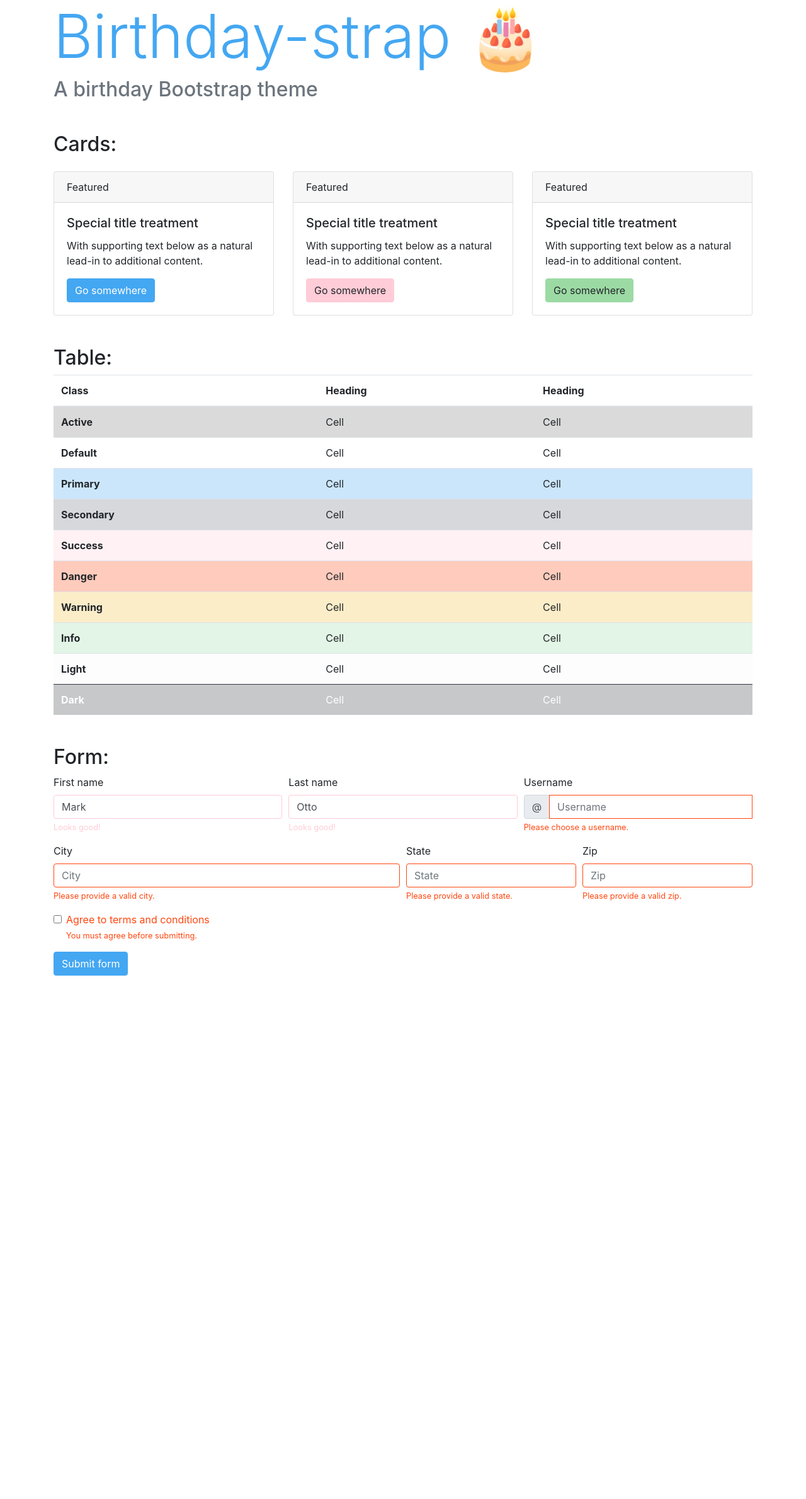
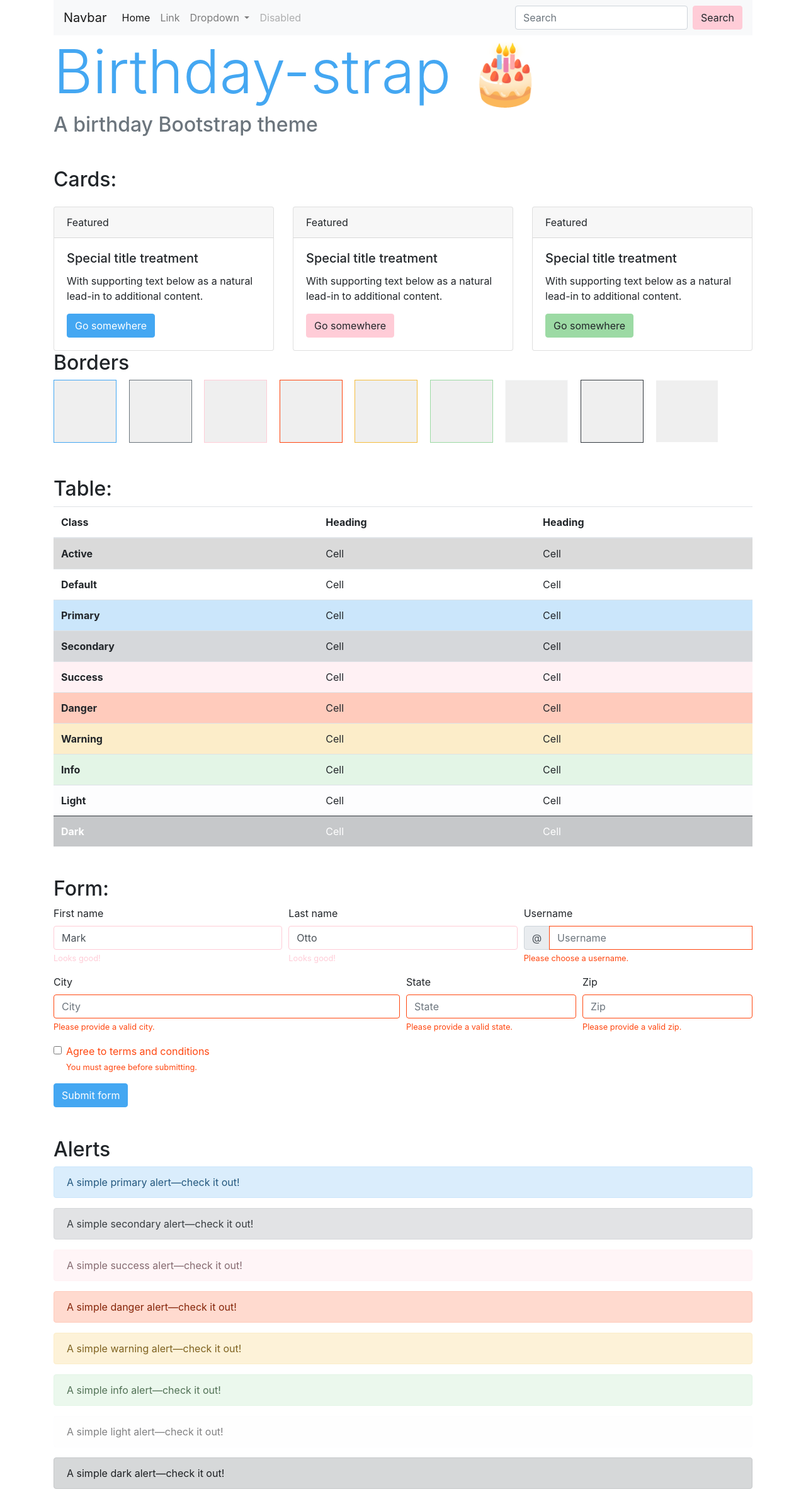
Before and after one commit to bmizepatterson/birthday-strap, a website: page index.html in a window 1280 px wide. Shown: the whole page at 63% size. Before the commit the page ends 1549 px from the top, so only its background shows below. Drawn offline with nearby package versions, Linux system fonts and the light colour scheme.

Commit message:
Add border example

```diff
--- a/index.html
+++ b/index.html
@@ -7,6 +7,42 @@
     <title>🎂Birthday-strap</title>
 </head>
 <body class="container">
+    <nav class="navbar navbar-expand-lg navbar-light bg-light">
+  <a class="navbar-brand" href="#">Navbar</a>
+  <button class="navbar-toggler" type="button" data-toggle="collapse" data-target="#navbarSupportedContent" aria-controls="navbarSupportedContent" aria-expanded="false" aria-label="Toggle navigation">
+    <span class="navbar-toggler-icon"></span>
+  </button>
+
+  <div class="collapse navbar-collapse" id="navbarSupportedContent">
+    <ul class="navbar-nav mr-auto">
+      <li class="nav-item active">
+        <a class="nav-link" href="#">Home <span class="sr-only">(current)</span></a>
+      </li>
+      <li class="nav-item">
+        <a class="nav-link" href="#">Link</a>
+      </li>
+      <li class="nav-item dropdown">
+        <a class="nav-link dropdown-toggle" href="#" id="navbarDropdown" role="button" data-toggle="dropdown" aria-haspopup="true" aria-expanded="false">
+          Dropdown
+        </a>
+        <div class="dropdown-menu" aria-labelledby="navbarDropdown">
+          <a class="dropdown-item" href="#">Action</a>
+          <a class="dropdown-item" href="#">Another action</a>
+          <div class="dropdown-divider"></div>
+          <a class="dropdown-item" href="#">Something else here</a>
+        </div>
+      </li>
+      <li class="nav-item">
+        <a class="nav-link disabled" href="#">Disabled</a>
+      </li>
+    </ul>
+    <form class="form-inline my-2 my-lg-0">
+      <input class="form-control mr-sm-2" type="search" placeholder="Search" aria-label="Search">
+      <button class="btn btn-success my-2 my-sm-0" type="submit">Search</button>
+    </form>
+  </div>
+</nav>
+
     <h1 class="display-1 text-primary">Birthday-strap&nbsp;🎂</h1>
     <h2 class="text-muted">A birthday Bootstrap theme</h2>
 
@@ -49,6 +85,19 @@
                 </div>
             </div>
         </div>
+    </div>
+
+    <h2 class="m5-5">Borders</h2>
+    <div class="border-example">
+        <span class="border border-primary"></span>
+        <span class="border border-secondary"></span>
+        <span class="border border-success"></span>
+        <span class="border border-danger"></span>
+        <span class="border border-warning"></span>
+        <span class="border border-info"></span>
+        <span class="border border-light"></span>
+        <span class="border border-dark"></span>
+        <span class="border border-white"></span>
     </div>
 
     <!-- table -->
@@ -185,6 +234,32 @@
         <button class="btn btn-primary" type="submit">Submit form</button>
     </form>
 
+    <h2 class="mt-5">Alerts</h2>
+    <div class="alert alert-primary" role="alert">
+      A simple primary alert—check it out!
+    </div>
+    <div class="alert alert-secondary" role="alert">
+      A simple secondary alert—check it out!
+    </div>
+    <div class="alert alert-success" role="alert">
+      A simple success alert—check it out!
+    </div>
+    <div class="alert alert-danger" role="alert">
+      A simple danger alert—check it out!
+    </div>
+    <div class="alert alert-warning" role="alert">
+      A simple warning alert—check it out!
+    </div>
+    <div class="alert alert-info" role="alert">
+      A simple info alert—check it out!
+    </div>
+    <div class="alert alert-light" role="alert">
+      A simple light alert—check it out!
+    </div>
+    <div class="alert alert-dark" role="alert">
+      A simple dark alert—check it out!
+    </div>
+
     <script src="https://code.jquery.com/jquery-3.3.1.slim.min.js" integrity="sha384-q8i/X+965DzO0rT7abK41JStQIAqVgRVzpbzo5smXKp4YfRvH+8abtTE1Pi6jizo" crossorigin="anonymous"></script>
     <script src="https://cdnjs.cloudflare.com/ajax/libs/popper.js/1.14.3/umd/popper.min.js" integrity="sha384-ZMP7rVo3mIykV+2+9J3UJ46jBk0WLaUAdn689aCwoqbBJiSnjAK/l8WvCWPIPm49" crossorigin="anonymous"></script>
     <script src="https://stackpath.bootstrapcdn.com/bootstrap/4.1.3/js/bootstrap.min.js" integrity="sha384-ChfqqxuZUCnJSK3+MXmPNIyE6ZbWh2IMqE241rYiqJxyMiZ6OW/JmZQ5stwEULTy" crossorigin="anonymous"></script>
--- a/main.scss
+++ b/main.scss
@@ -24,4 +24,14 @@
 $warning:       $candle-flame;
 $danger:        $confetti-red;
 
+.border-example {
+  span {
+    width:100px;
+    display: inline-block;
+    height: 100px;
+    background: #efefef;
+    margin-right:15px
+  }
+}
+
 @import "./node_modules/bootstrap/scss/bootstrap";
```
Also changed, not shown: main.css, 1 other file.
